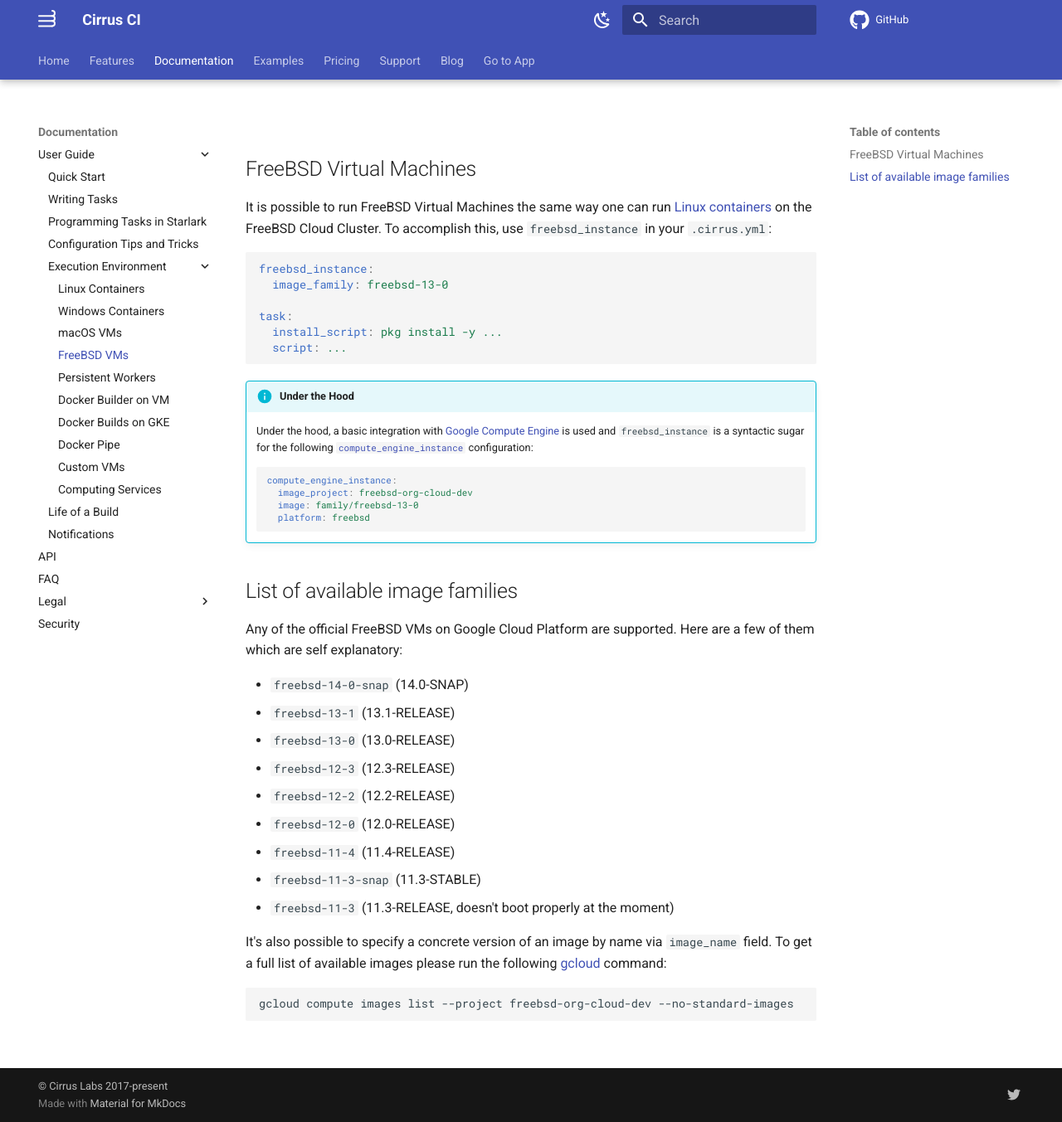
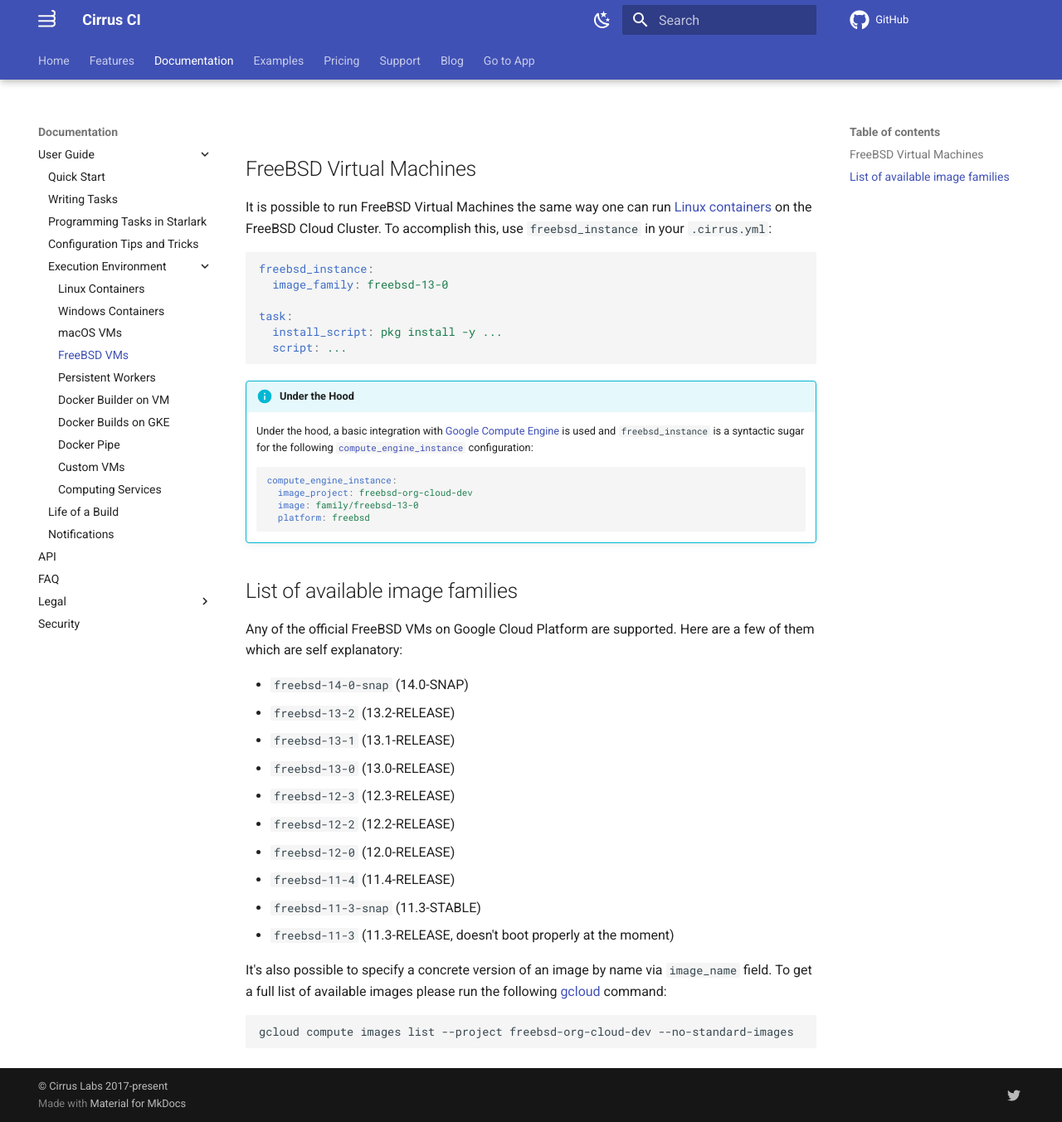
Before and after one commit to cirruslabs/cirrus-ci-docs, an MkDocs documentation site: the page built from docs/guide/FreeBSD.md, in a window 1280 px wide and 1353 px high. Shown: the whole window at 83% size. Built offline with MkDocs 1.6.1 and Material for MkDocs 9.7.7, drawn with Linux system fonts in a browser that asks for light colours; comment, search, counter and statistics services are not loaded.

Commit message:
Add freebsd-13-2

```diff
--- a/docs/guide/FreeBSD.md
+++ b/docs/guide/FreeBSD.md
@@ -28,6 +28,7 @@ task:
 Any of the official FreeBSD VMs on Google Cloud Platform are supported. Here are a few of them which are self explanatory:
 
 * `freebsd-14-0-snap` (14.0-SNAP)
+* `freebsd-13-2`      (13.2-RELEASE)
 * `freebsd-13-1`      (13.1-RELEASE)
 * `freebsd-13-0`      (13.0-RELEASE)
 * `freebsd-12-3`      (12.3-RELEASE)
```
